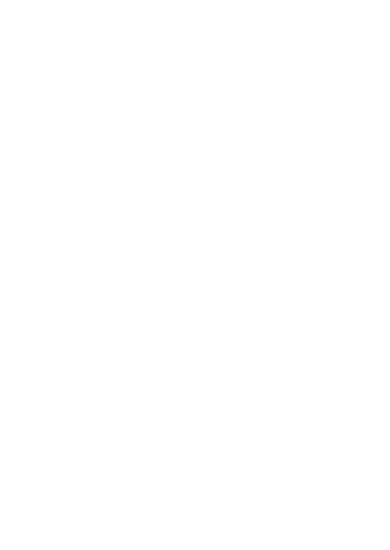
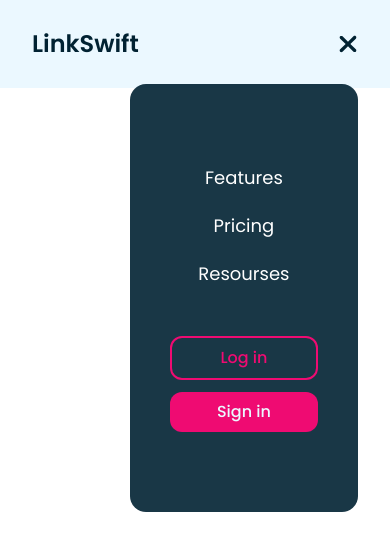
Before and after one commit to komal8556/LinkSwift-application, a React (Vite) app: page / in a window 390 px wide. Shown: the top 550 px of the page. Built offline with nearby package versions, Linux system fonts and the light colour scheme.

Commit message:
added navigation

```diff
--- a/src/App.jsx
+++ b/src/App.jsx
@@ -3,8 +3,8 @@ import { Navigation, Hero, UrlShortener, CardsInfo, CallToAction, Footer } from
 function App() {
 
   return (
-    <>
-      <div className="max-w-[1400px] px-8">
+    <div className="h-full w-full font-Poppins bg-background">
+      <div className="max-w-[86rem] mx-auto px-8">
         <Navigation />
         <main>
           <Hero />
@@ -15,7 +15,7 @@ function App() {
         </main>
       </div>
         <Footer />
-    </>
+    </div>
   )
 }
 
--- a/src/assets/index.js
+++ b/src/assets/index.js
@@ -1,9 +1,13 @@
+import toggleIcon from "../assets/toggleIcon.svg";
+import closeIcon from "../assets/closeIcon.svg"
 import heroIllustration from "../assets/heroIllustration.svg";
 import lightBulb from "../assets/lightBulb.svg";
 import pen from "../assets/pen.svg";
 import bars from "../assets/bars.svg";
 
 export {
+    toggleIcon,
+    closeIcon,
     heroIllustration,
     lightBulb,
     pen,
--- a/src/components/Navigation.jsx
+++ b/src/components/Navigation.jsx
@@ -1,11 +1,73 @@
-import React from 'react'
+import React from "react";
+import { navLinks } from "../constant/index";
+import { toggleIcon, closeIcon } from "../assets";
 
 const navigation = () => {
+  const [toggle, setToggle] = React.useState("false")
+
   return (
-    <div>
+    <nav className="py-7 md:py-9 ">
 
-    </div>
-  )
-}
+      <div className="flex flex-col md:hidden relative">
+        <div className="flex w-full justify-between">
+           <span className="text-textColor text-2xl font-semibold">LinkSwift</span>
+           <button>
+              <img src={!toggle ? toggleIcon : closeIcon} className="w-5" alt="toggle icon"
+              onClick={() => setToggle(!toggle)}
+              />
+           </button>
+        </div>
+        <div className={` ${!toggle ? "hidden" : "flex"} flex-col w-[70%] px-10  py-20 bg-textColor/90 absolute right-0 top-14 text-center rounded-2xl text-white`}>
+          <ul className="flex flex-col gap-5">
+            {navLinks.map((navLink) => (
+              <li
+              key={navLink.id}
+              className="text-lg hover:text-accent">
+                {navLink.title}
+              </li>
+            ) )}
+          </ul>
+          <div className="flex mt-12 flex-col gap-3">
+            <button className="text-accent font-medium px-6 py-2 border-2  border-accent rounded-xl cursor-pointer hover:bg-accent hover:text-background">
+              Log in
+            </button>
+            <button className="text-background font-medium bg-accent px-6 py-2 rounded-xl cursor-pointer hover:bg-[#b51b61]">
+              Sign in
+            </button>
+          </div>
+        </div>
+      </div>
 
-export default navigation
+      <div className="hidden md:flex  md:items-center md:justify-between md:w-full md:gap-12">
+        <div className="flex gap-16 items-center">
+
+          <span className="text-textColor text-2xl font-semibold">LinkSwift</span>
+
+          <ul className="flex gap-8">
+            {navLinks.map((navLink) => (
+              <li
+              key={navLink.id}
+              className="text-textColor text-base hover:text-accent cursor-pointer"
+              >
+                {navLink.title}
+              </li>
+            ))}
+          </ul>
+        </div>
+
+          <div className="flex gap-3">
+            <button className="text-accent font-medium px-6 py-2 border-2  border-accent rounded-xl cursor-pointer hover:bg-accent hover:text-background">
+              Log in
+            </button>
+            <button className="text-background font-medium bg-accent px-6 py-2 rounded-xl cursor-pointer hover:bg-[#b51b61]">
+              Sign in
+            </button>
+          </div>
+
+      </div>
+
+    </nav>
+  );
+};
+
+export default navigation;
--- a/src/constant/index.js
+++ b/src/constant/index.js
@@ -1,4 +1,4 @@
-import { heroIllustration, lightBulb, pen, bars } from "../assets";
+import { lightBulb, pen, bars } from "../assets";
 
 export const navLinks = [
     {
```
Also changed, not shown: src/assets/closeIcon.svg (added), src/assets/toggleIcon.svg (added).
